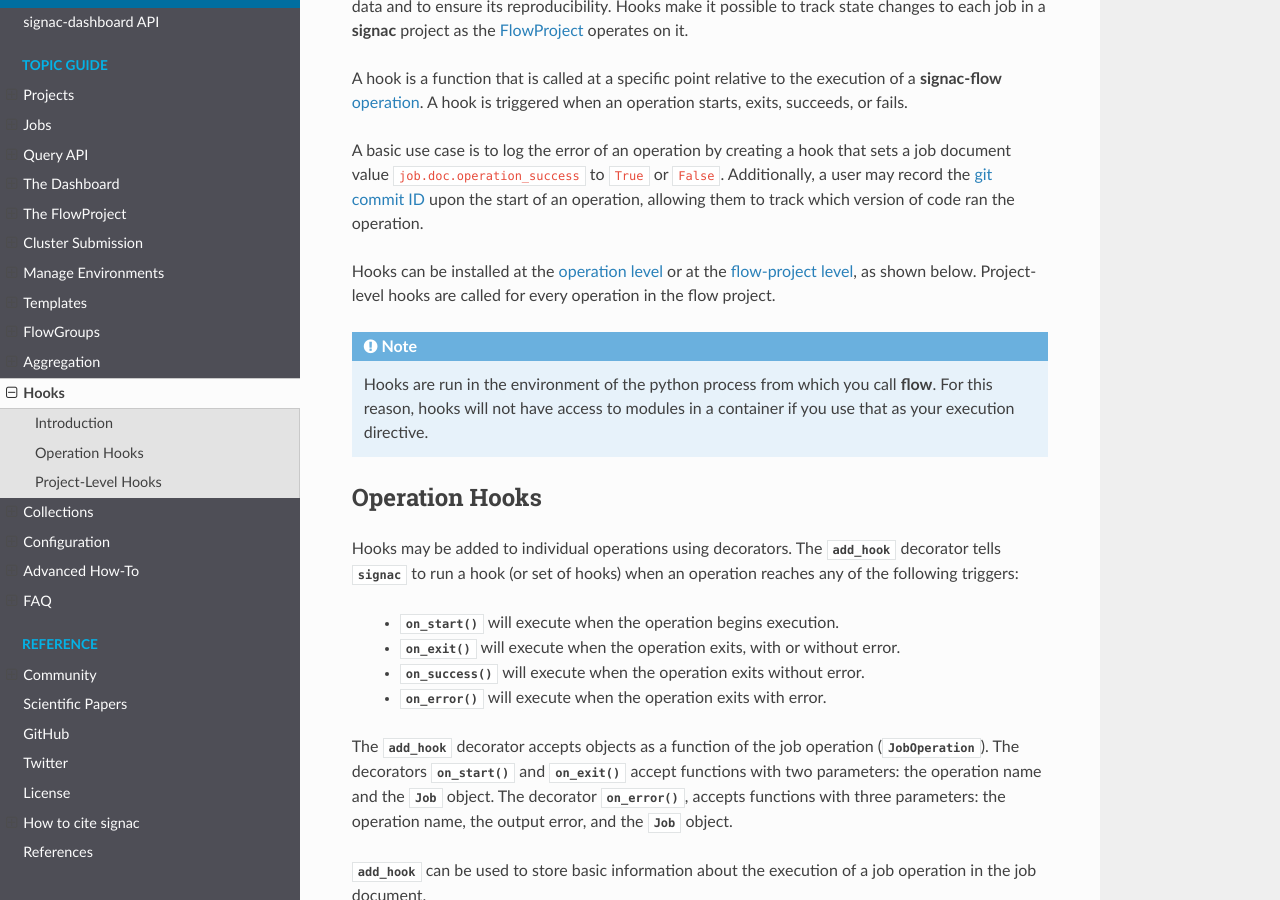
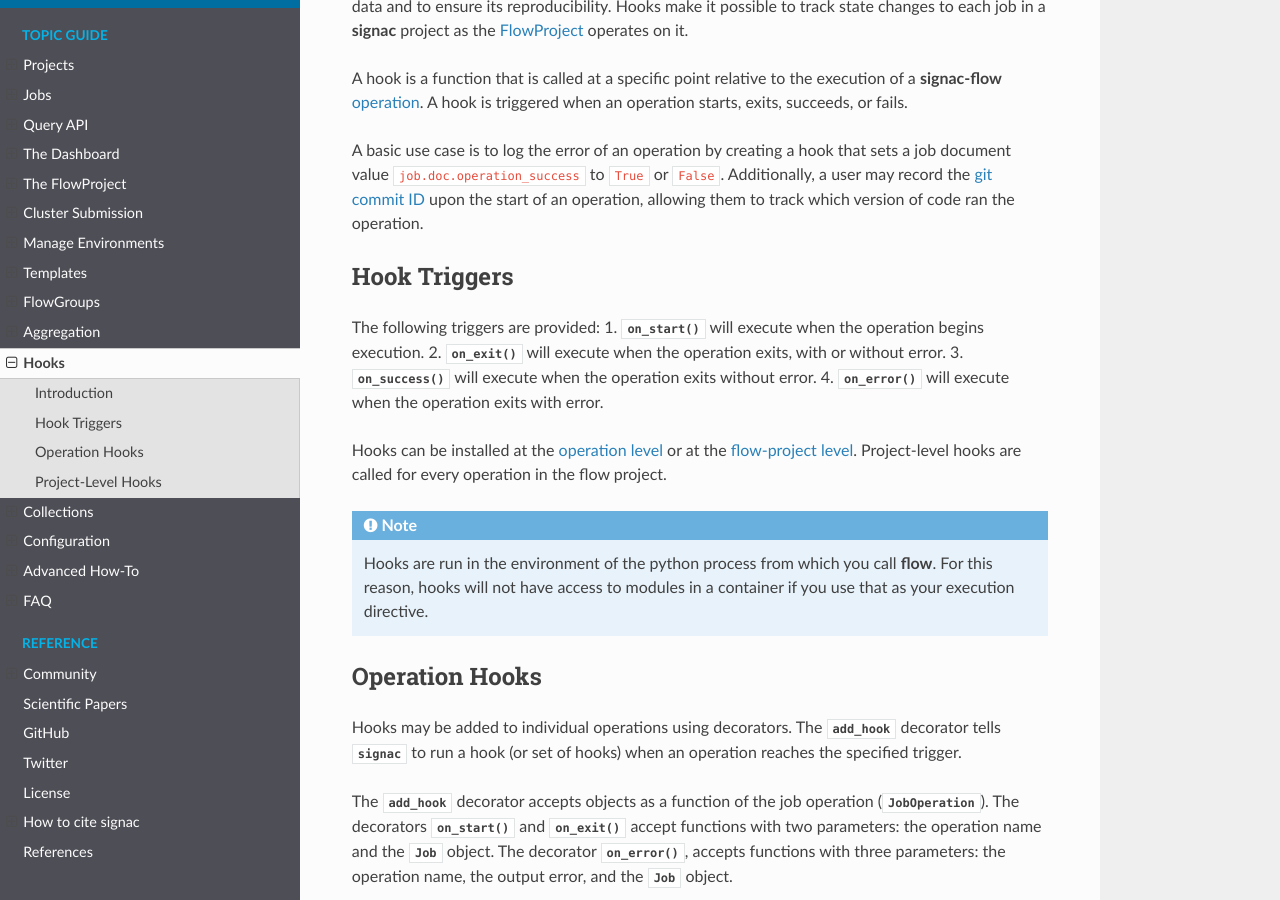
Before and after one commit to glotzerlab/signac-docs, a Sphinx documentation site: the page built from docs/source/hooks.rst, in a window 1280 px wide and 900 px high, scrolled down 292 px. Built offline with Sphinx 7.4.7 and the Read the Docs theme 2.0.0, drawn with Linux system fonts in a browser that asks for light colours; pages that are not in the unit, such as notebooks, are missing from menus; some of the changed lines change nothing that is shown.

Commit message:
Move trigger list to separate section

```diff
--- a/docs/source/hooks.rst
+++ b/docs/source/hooks.rst
@@ -20,8 +20,19 @@ A basic use case is to log the error of an operation by creating a hook that set
 Additionally, a user may record the `git commit ID <https://git-scm.com/book/en/v2/Git-Basics-Viewing-the-Commit-History>`_ upon the start of an operation,
 allowing them to track which version of code ran the operation.
 
+.. _hook_triggers:
+
+Hook Triggers
+=============
+
+The following triggers are provided:
+1. :py:meth:`~flow.FlowProject.add_hook.on_start` will execute when the operation begins execution.
+2. :py:meth:`~flow.FlowProject.add_hook.on_exit` will execute when the operation exits, with or without error.
+3. :py:meth:`~flow.FlowProject.add_hook.on_success` will execute when the operation exits without error.
+4. :py:meth:`~flow.FlowProject.add_hook.on_error` will execute when the operation exits with error.
+
 Hooks can be installed at the :ref:`operation level <operation hooks>`
-or at the :ref:`flow-project level<project-level hooks>`, as shown below.
+or at the :ref:`flow-project level<project-level hooks>`.
 Project-level hooks are called for every operation in the flow project.
 
 .. note::
@@ -37,11 +48,7 @@ Operation Hooks
 
 Hooks may be added to individual operations using decorators.
 The :py:class:`~flow.FlowProject.add_hook` decorator tells :py:class:`~signac` to run a
-hook (or set of hooks) when an operation reaches any of the following triggers:
-    * :py:meth:`~flow.FlowProject.add_hook.on_start` will execute when the operation begins execution.
-    * :py:meth:`~flow.FlowProject.add_hook.on_exit` will execute when the operation exits, with or without error.
-    * :py:meth:`~flow.FlowProject.add_hook.on_success` will execute when the operation exits without error.
-    * :py:meth:`~flow.FlowProject.add_hook.on_error` will execute when the operation exits with error.
+hook (or set of hooks) when an operation reaches the specified trigger.
 
 The :py:class:`~flow.FlowProject.add_hook` decorator accepts objects as a function of the job operation
 (:py:class:`~flow.project.JobOperation`).
```
